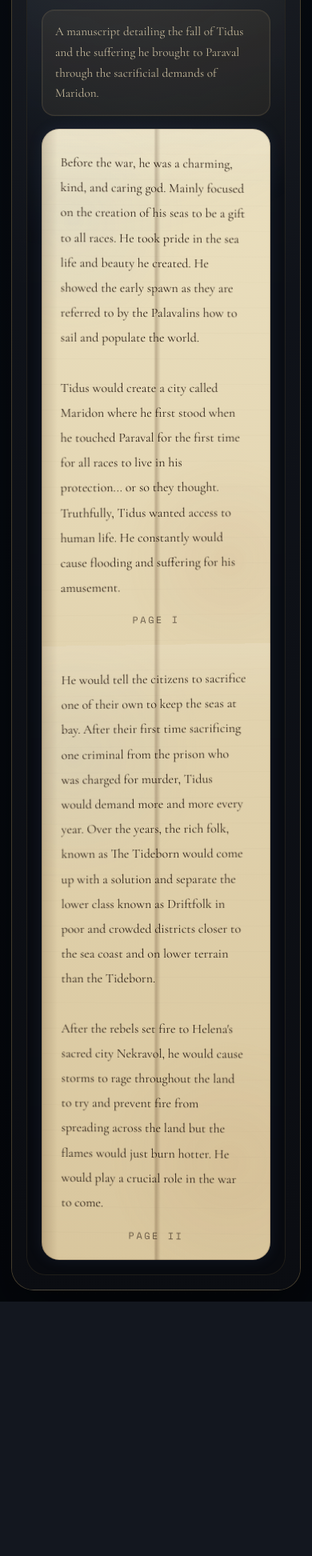
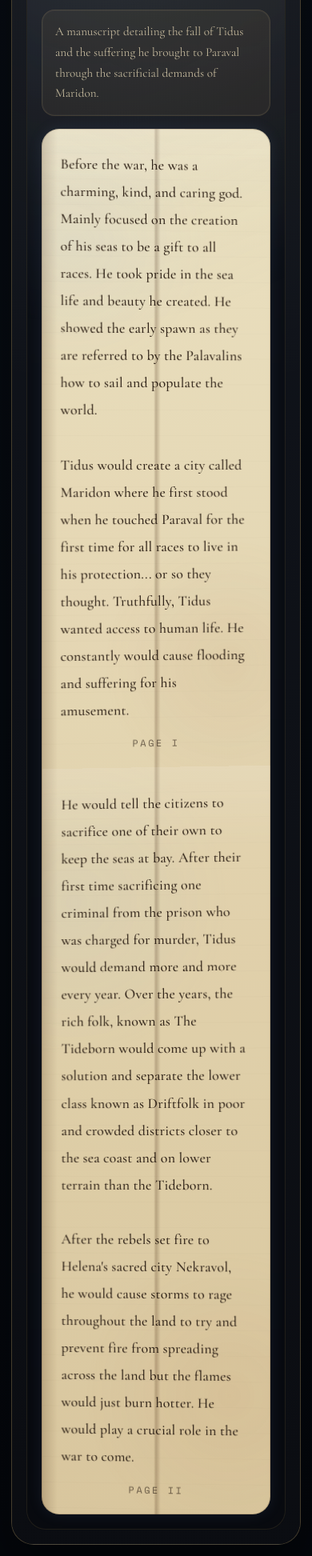
Before and after one commit to BronBron-Commits/link-to-the-flask, a Flask app: page /paraval-library in a window 390 px wide. Shown: the part 3742-5687 px from the top of the page at 80% size. Before the commit the page ends 5369 px from the top, so only its background shows below. Run offline with Flask 3, Linux system fonts and the light colour scheme; parts of the project's set-up code (start-up, migrations or seed data) failed here and were passed over.

Commit message:
Increase codex page text readability

```diff
--- a/templates/paraval_library.html
+++ b/templates/paraval_library.html
@@ -480,8 +480,10 @@
       position: relative;
       z-index: 1;
       white-space: pre-wrap;
-      line-height: 1.95;
-      font-size: 1rem;
+      line-height: 2.02;
+      font-size: clamp(1.08rem, 1.1vw, 1.22rem);
+      font-weight: 500;
+      letter-spacing: 0.01em;
       overflow-y: auto;
       padding-right: 6px;
     }
@@ -570,6 +572,11 @@
 
       .page {
         min-height: 320px;
+      }
+
+      .page-body {
+        font-size: 1.12rem;
+        line-height: 1.9;
       }
     }
   </style>
```
